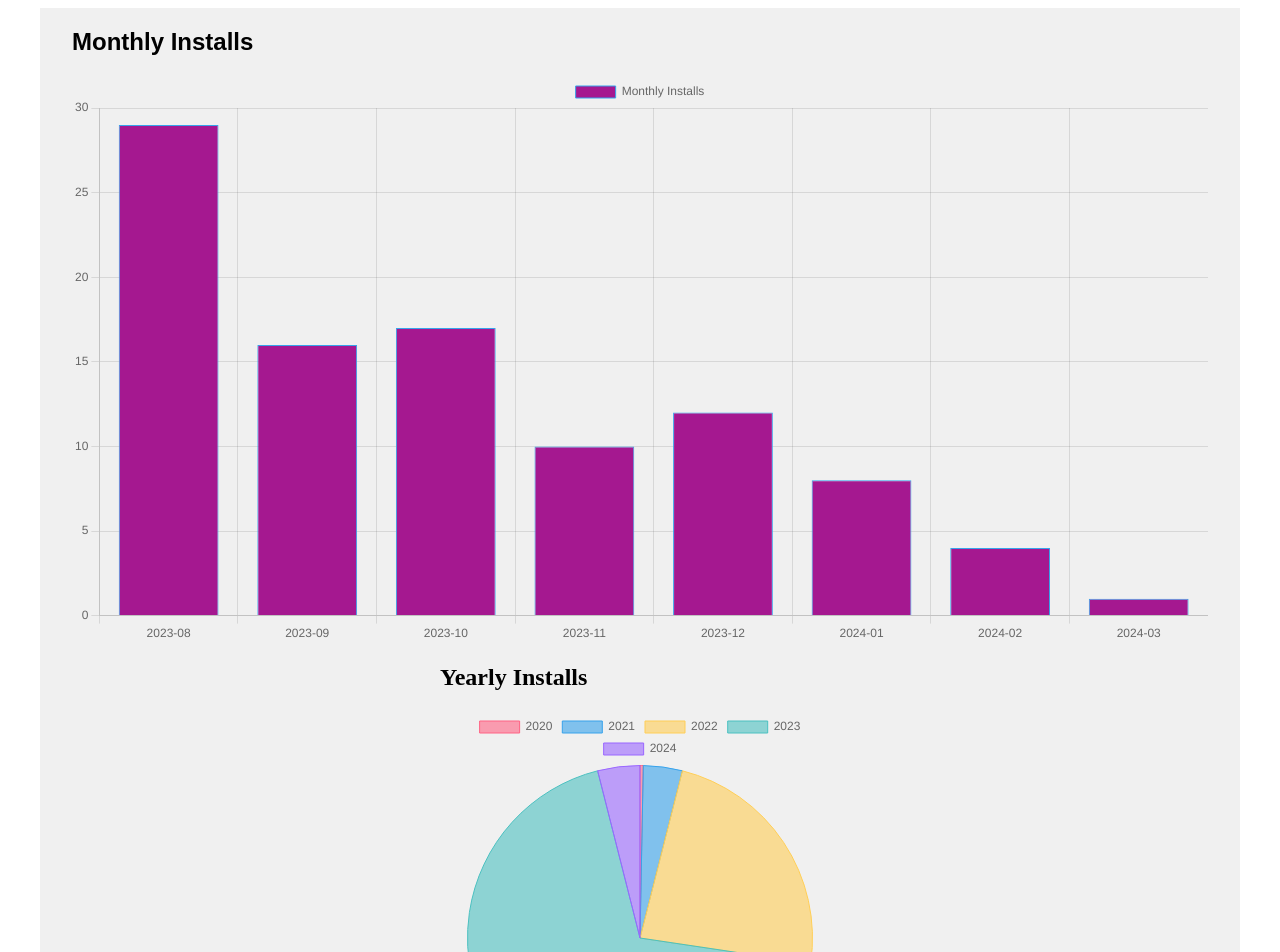
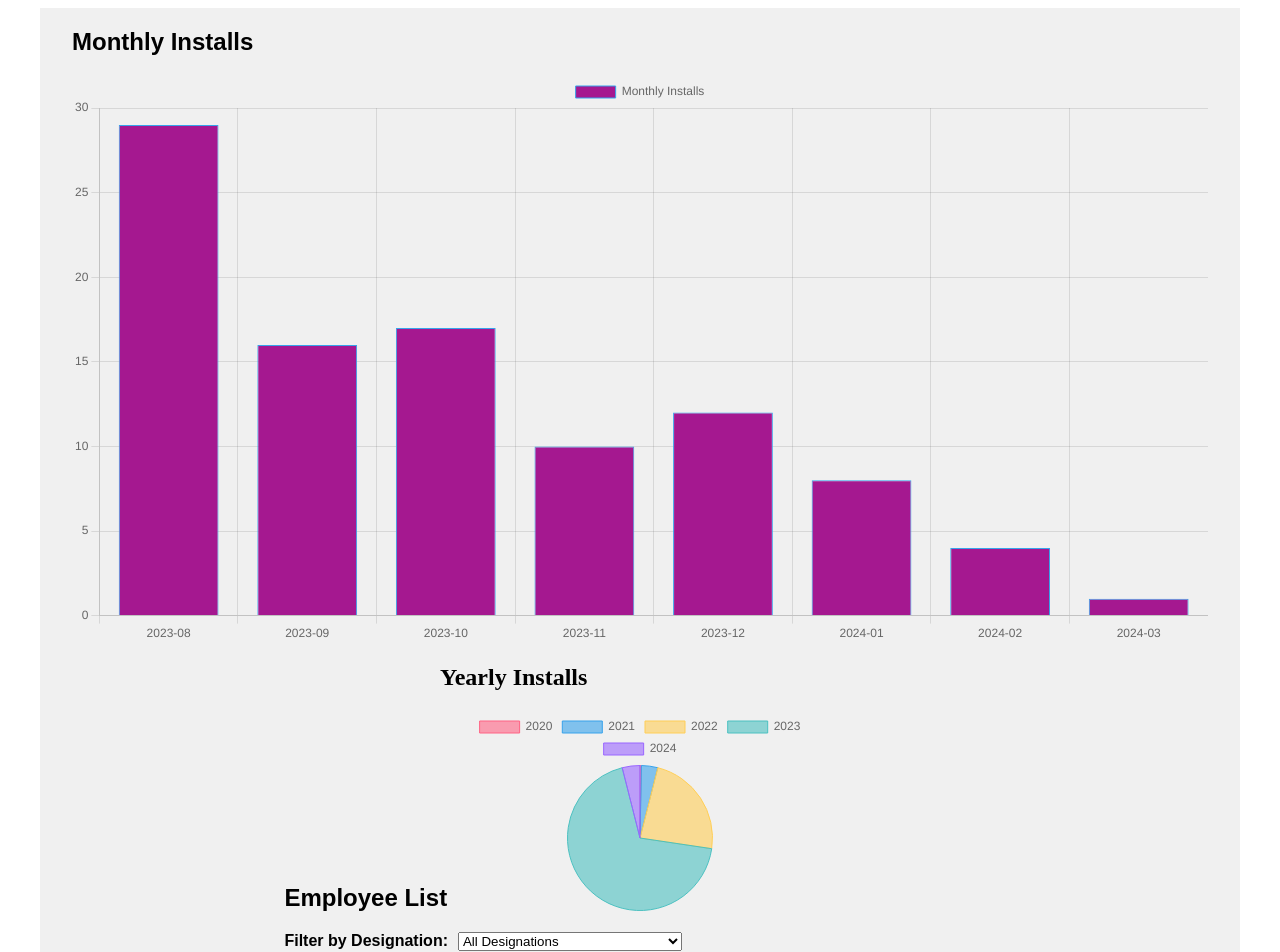
Before and after one commit to kwetso-ogodiseng-kgaladi1/challenge, a Vue app in the folder vue-project/: page / in a window 1280 px wide. Shown: the top 952 px of the page. Built offline with nearby package versions, Linux system fonts and the light colour scheme.

Commit message:
installed the chart to draw the pic chart

```diff
--- a/vue-project/src/components/PieChart.vue
+++ b/vue-project/src/components/PieChart.vue
@@ -1,7 +1,7 @@
 <template>
-  <div>
+  <div class="chart-container">
     <h2>Yearly Installs</h2>
-    <canvas ref="chartCanvas" width="400" height="200"></canvas>
+    <canvas ref="chartCanvas"></canvas>
   </div>
 </template>
 
@@ -52,6 +52,9 @@ export default {
             ],
             borderWidth: 1
           }]
+        },
+        options: {
+          maintainAspectRatio: false // Prevent the chart from maintaining aspect ratio
         }
       });
     }
@@ -61,4 +64,13 @@ export default {
 
 <style scoped>
 /* Add your component-specific styles here */
+.chart-container {
+  width: 400px; /* Set a fixed width for the chart */
+  height: 200px; /* Set a fixed height for the chart */
+  margin: auto; /* Center the container horizontally */
+}
+canvas {
+  width: 100%; /* Set canvas width to 100% */
+  height: 100%; /* Set canvas height to 100% */
+}
 </style>
```
